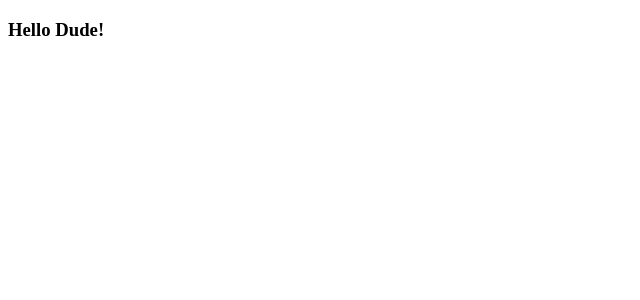
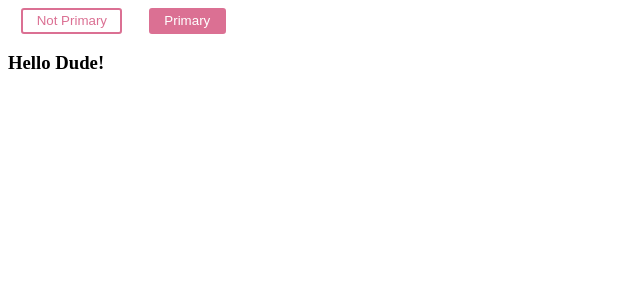
Before and after one commit to xaunvih/video-react-hooks, a React app: page / in a window 1280 px wide. Shown: the top 300 px of the page, without its empty margins (0-640 px from the left). Built offline with nearby package versions, Linux system fonts and the light colour scheme.

Commit message:
apply styled components

```diff
--- a/package.json
+++ b/package.json
@@ -18,6 +18,7 @@
         "@babel/preset-typescript": "^7.13.0",
         "@types/react": "^17.0.3",
         "@types/react-dom": "^17.0.3",
+        "@types/styled-components": "^5.1.9",
         "@types/terser-webpack-plugin": "^5.0.3",
         "babel-loader": "^8.2.2",
         "html-webpack-plugin": "^5.3.1",
@@ -31,6 +32,7 @@
     },
     "dependencies": {
         "react": "^17.0.2",
-        "react-dom": "^17.0.2"
+        "react-dom": "^17.0.2",
+        "styled-components": "^5.2.3"
     }
 }
--- a/src/App.tsx
+++ b/src/App.tsx
@@ -1,7 +1,34 @@
 import React from 'react'
+import styled, { css } from 'styled-components'
 
-function App() {
-    return <h3>Hello Dude!</h3>
+interface IButtonProps {
+    primary: boolean
+}
+
+const Button = styled.button`
+    background: transparent;
+    border-radius: 3px;
+    border: 2px solid palevioletred;
+    color: palevioletred;
+    margin: 0 1em;
+    padding: 0.25em 1em;
+
+    ${(props: IButtonProps) =>
+        props.primary &&
+        css`
+            background: palevioletred;
+            color: white;
+        `};
+`
+
+function App(): JSX.Element {
+    return (
+        <div>
+            <Button primary={false}>Not Primary</Button>
+            <Button primary={true}>Primary</Button>
+            <h3>Hello Dude!</h3>
+        </div>
+    )
 }
 
 export default App
```
Also changed, not shown: 1 other file (tests, documents, lock files or other folders).
